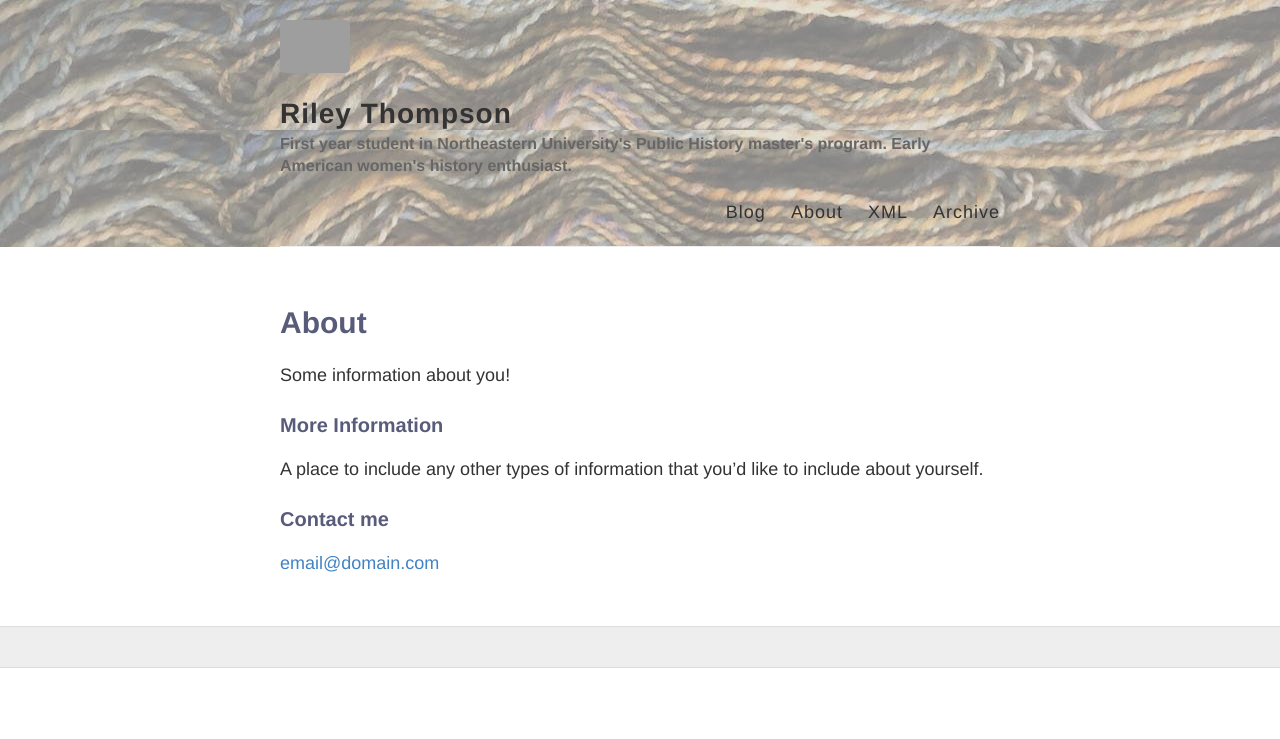
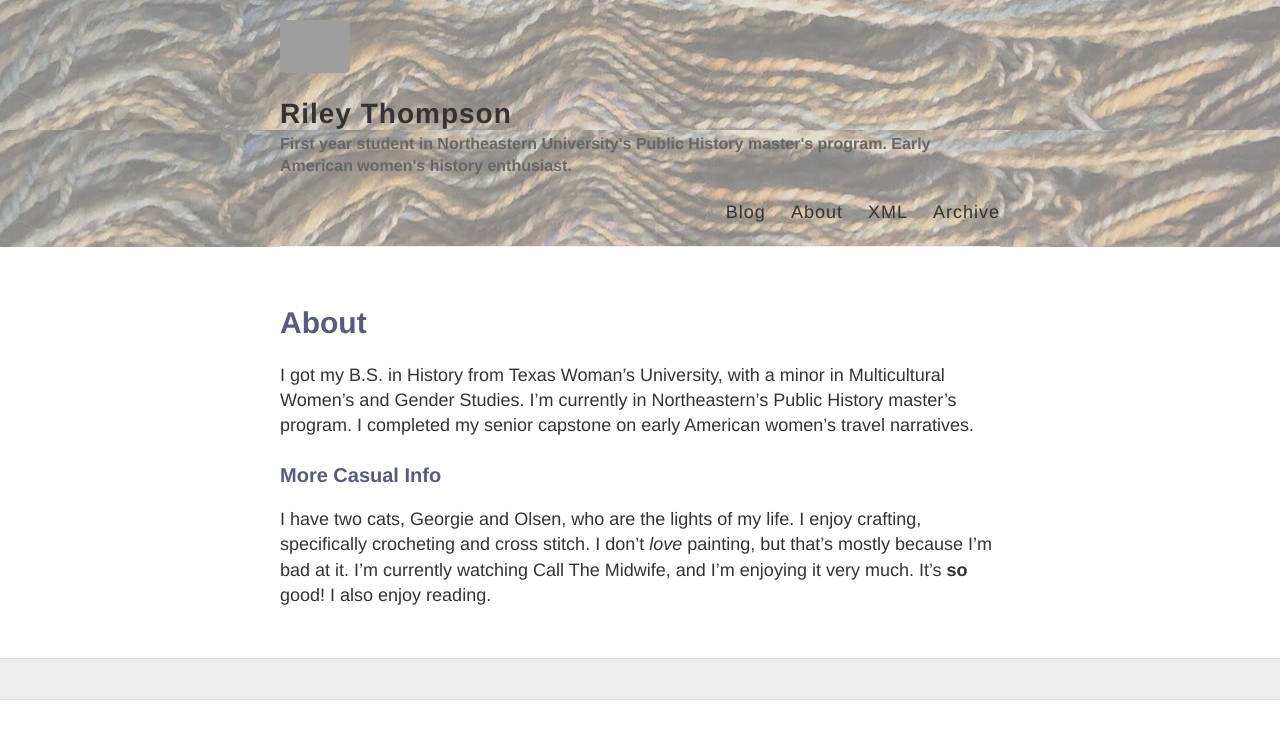
Before and after one commit to rileyathompson/rileyathompson.github.io, a Jekyll site: the page built from about.md, in a window 1280 px wide. Shown: the top 739 px of the page. Built offline with Jekyll 4.4.1, drawn with Linux system fonts in a browser that asks for light colours; grey boxes are pictures that could not be loaded.

Commit message:
Edited blog post and about page

```diff
--- a/about.md
+++ b/about.md
@@ -4,12 +4,8 @@ title: About
 permalink: /about/
 ---
 
-Some information about you!
+I got my B.S. in History from Texas Woman's University, with a minor in Multicultural Women's and Gender Studies. I'm currently in Northeastern's Public History master's program. I completed my senior capstone on early American women's travel narratives.
 
-### More Information
+### More Casual Info
 
-A place to include any other types of information that you'd like to include about yourself.
-
-### Contact me
-
-[email@domain.com](mailto:email@domain.com)
+I have two cats, Georgie and Olsen, who are the lights of my life. I enjoy crafting, specifically crocheting and cross stitch. I don't *love* painting, but that's mostly because I'm bad at it. I'm currently watching  Call The Midwife, and I'm enjoying it very much. It's **so** good! I also enjoy reading.
```
Also changed, not shown: _posts/2020-10-26-Hello-World.md (deleted, +0 -6 lines), _posts/2024-01-09-Introducing-Me.md (added, +15 -0 lines).
